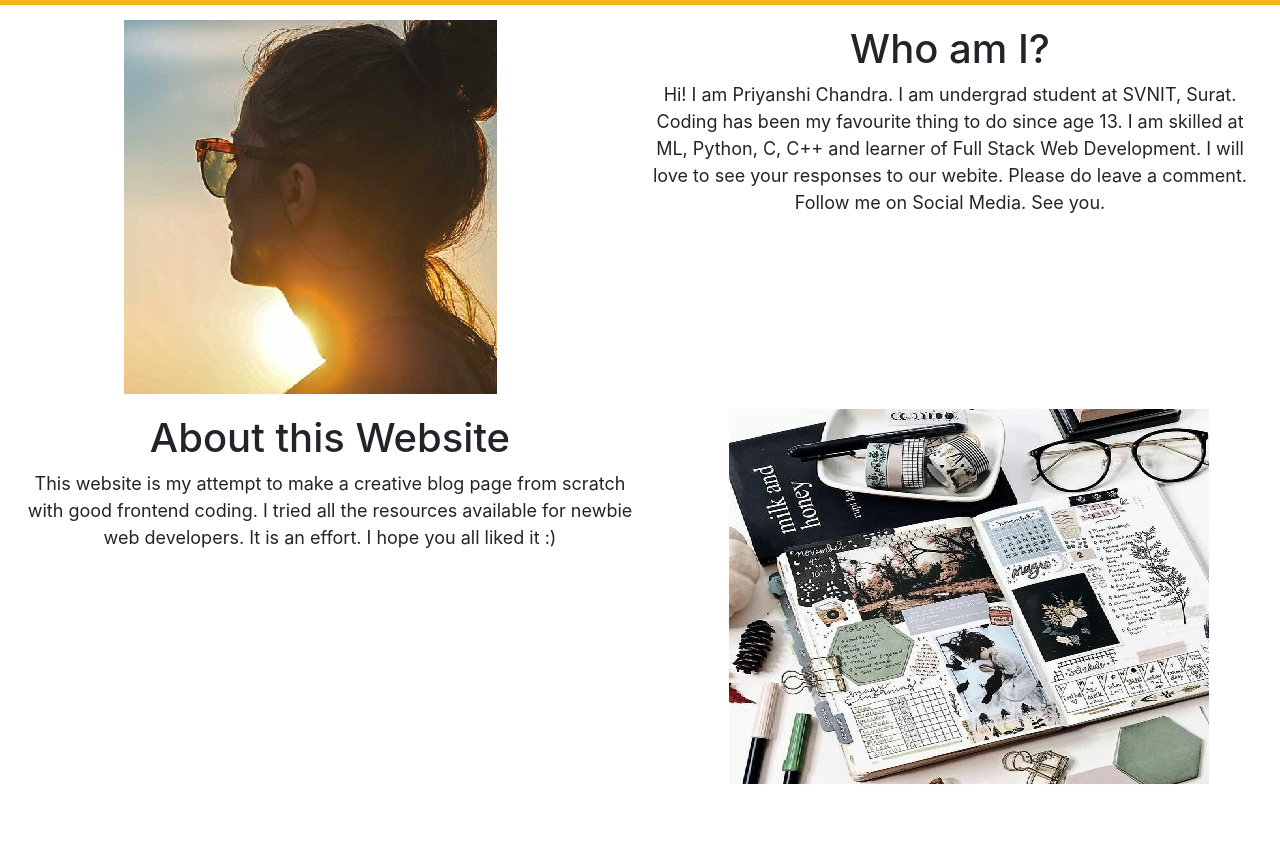
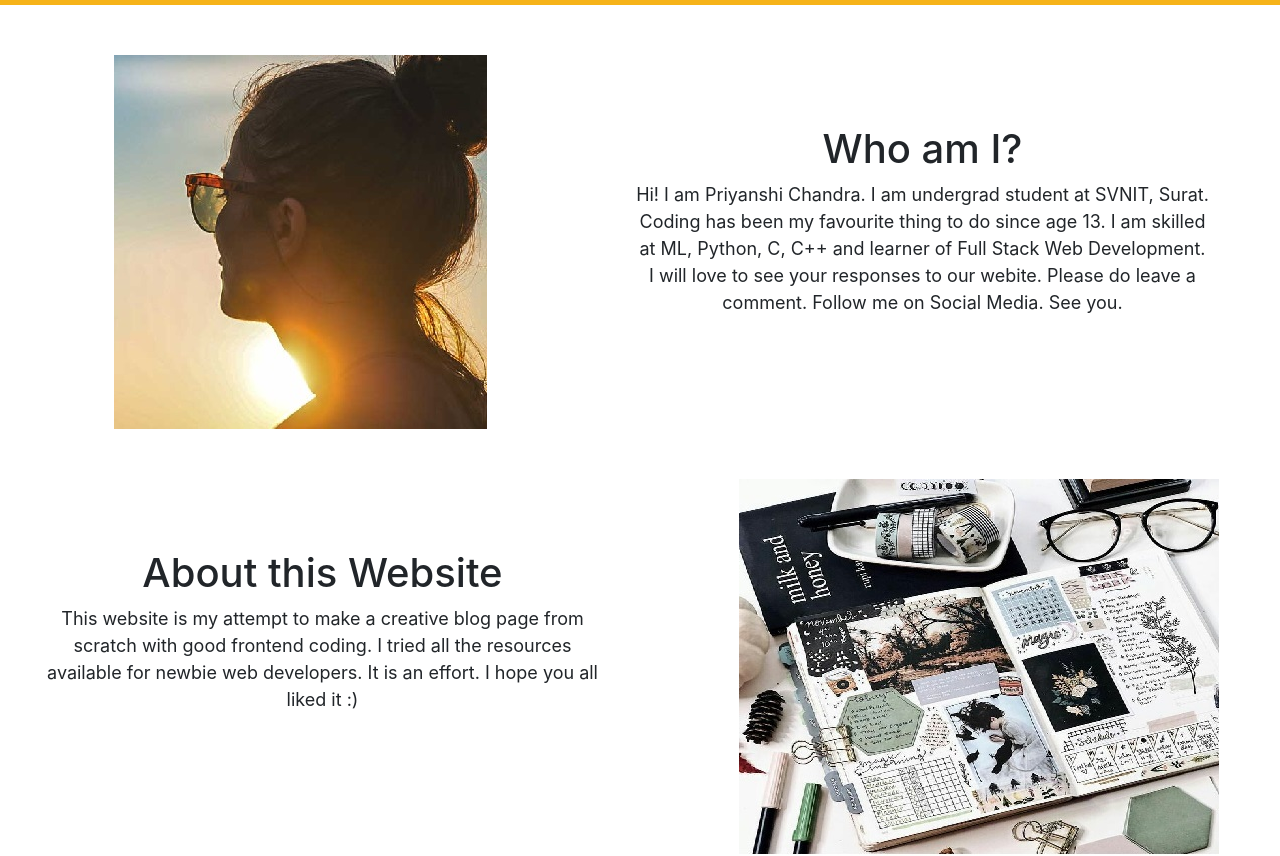
Before and after one commit to PriyanshiChandra/module3, a plain HTML site: page about.htm in a window 1280 px wide. Shown: the part 75-931 px from the top of the page. Before the commit the page ends 861 px from the top, so only its background shows below. Drawn offline with nearby package versions, Linux system fonts and the light colour scheme.

Commit message:
Update style.css

```diff
--- a/style.css
+++ b/style.css
@@ -34,7 +34,7 @@ body{
 .w-100{
     height: 75vh;
 }
-@media not screen and (max-width:400px){
+@media not screen and (max-width: 400px){
     #text{
         text-align: center;
         padding-top: 100px;
@@ -47,22 +47,20 @@ body{
     .iwala{
         text-align: center;
     }
+    #pic{
+        text-align: center;
+        margin-top: 15px;
+    }
 }
 #text{
     text-align: center;
-    padding: 10px;
-    font-size:16px;
-    margin: 10px;
-
 }
 
 .wrd{
     font-size: x-small;
 }
-#text{
-    text-align: center;
-}
+
 #pic{
     text-align: center;
-    margin-top: 15px;
+    margin-top: 50px;
 }
```
